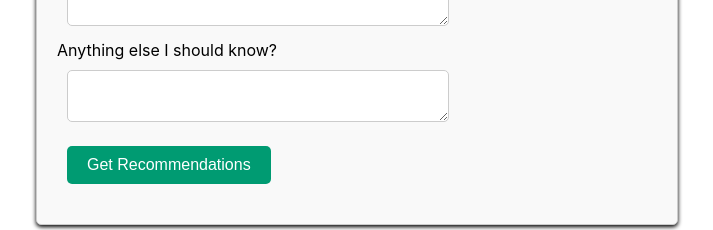
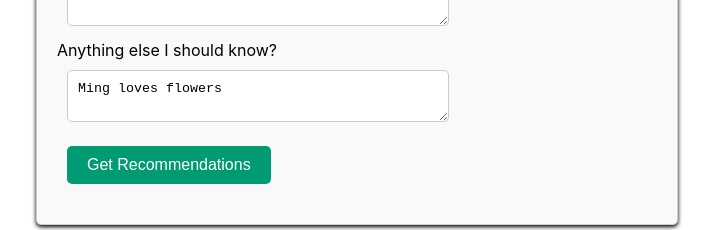
Before and after one commit to viktoriia-sokolenko/fernfriends-wildhacks2025, a React (Create React App) app in the folder client/: page /recommend in a window 1280 px wide. Shown: the part 839-1069 px from the top of the page, without its empty margins (4-717 px from the left). Built offline with nearby package versions, Linux system fonts and the light colour scheme.

Commit message:
said I love flowers

```diff
--- a/client/src/pages/Recommendations.js
+++ b/client/src/pages/Recommendations.js
@@ -45,7 +45,7 @@ function Recommendations() {
     pets: 'one cat',
     temperature: '60-65°F',
     humidity: 'Dry air',
-    extra: '',
+    extra: 'Ming loves flowers',
   });
 
   const [recommended, setRecommended] = useState([
```
